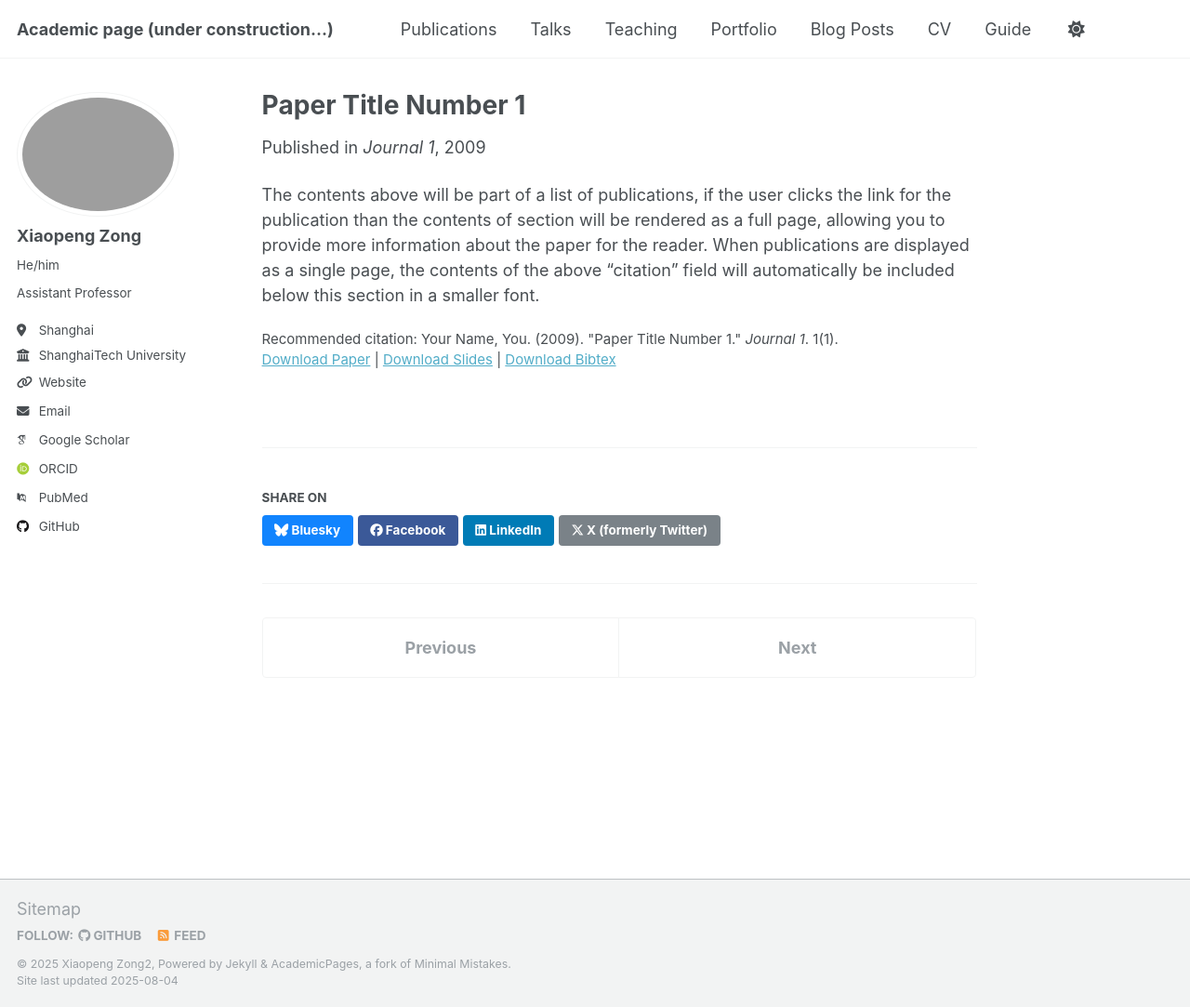
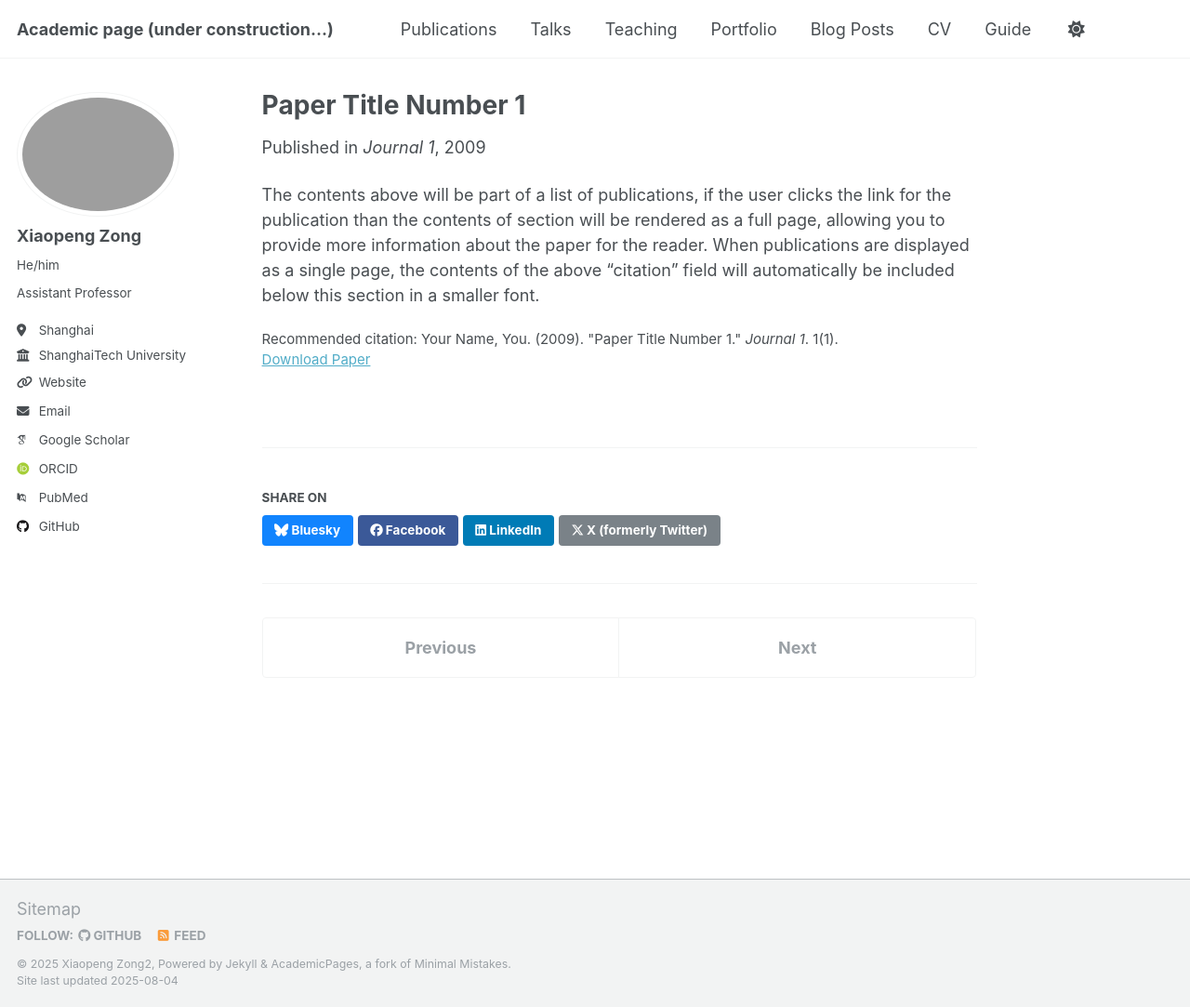
Before and after one commit to zongxp/zongxp.github.io, a Jekyll site: the page built from _publications/2009-10-01-paper-title-number-1.md, in a window 1280 px wide and 1083 px high. Shown: the whole window at 93% size. Built offline with Jekyll 4.4.1, drawn with Linux system fonts in a browser that asks for light colours; some web fonts are replaced; a script that is not in the unit is left out; part of the change alters nothing that is shown.

```diff
--- a/_publications/2009-10-01-paper-title-number-1.md
+++ b/_publications/2009-10-01-paper-title-number-1.md
@@ -6,9 +6,9 @@ permalink: /publication/2009-10-01-paper-title-number-1
 excerpt: 'This paper is about the number 1. The number 2 is left for future work.'
 date: 2009-10-01
 venue: 'Journal 1'
-slidesurl: 'http://academicpages.github.io/files/slides1.pdf'
+slidesurl:
 paperurl: 'http://academicpages.github.io/files/paper1.pdf'
-bibtexurl: 'http://academicpages.github.io/files/bibtex1.bib'
+bibtexurl:
 citation: 'Your Name, You. (2009). &quot;Paper Title Number 1.&quot; <i>Journal 1</i>. 1(1).'
 ---
 The contents above will be part of a list of publications, if the user clicks the link for the publication than the contents of section will be rendered as a full page, allowing you to provide more information about the paper for the reader. When publications are displayed as a single page, the contents of the above "citation" field will automatically be included below this section in a smaller font.
```
